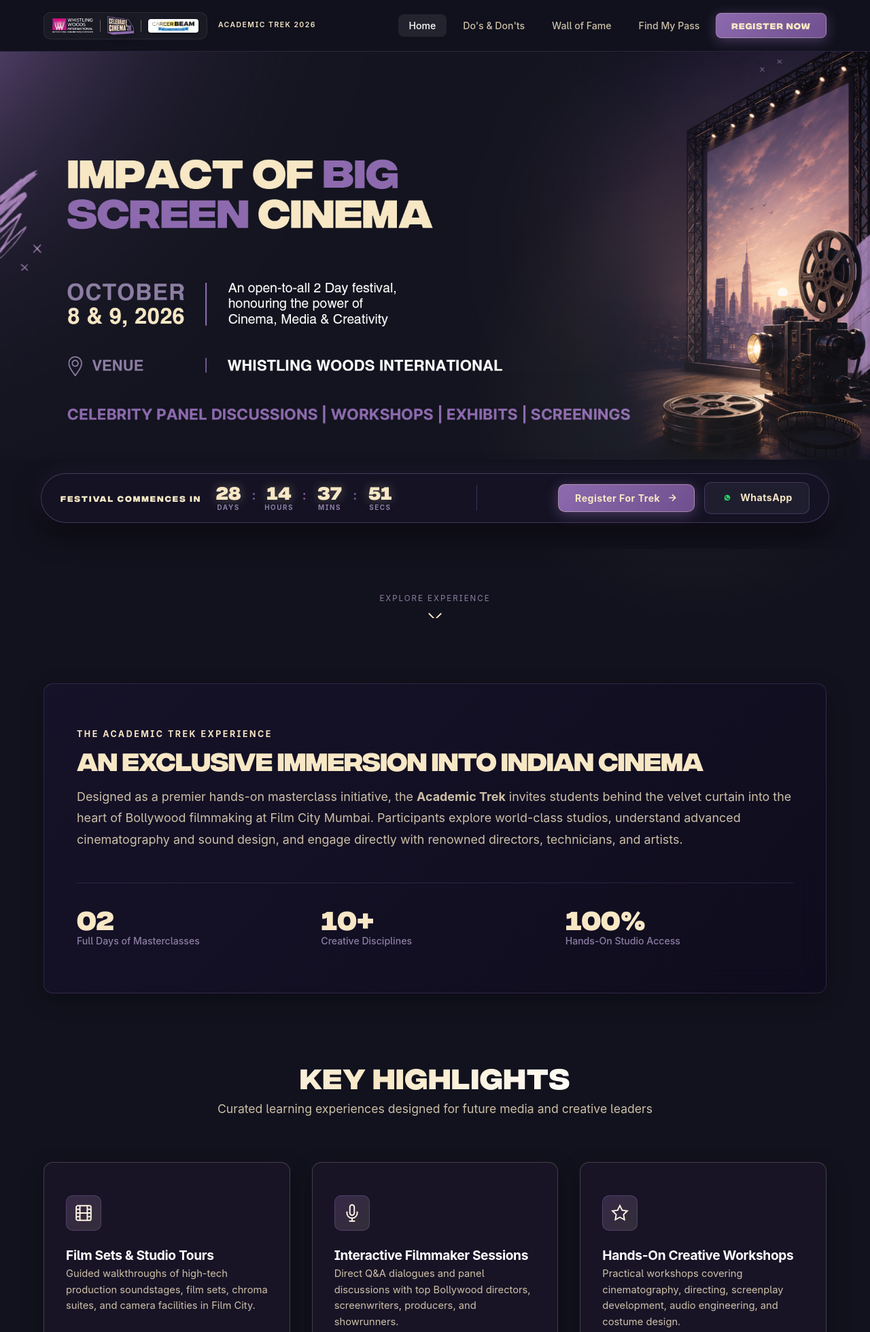
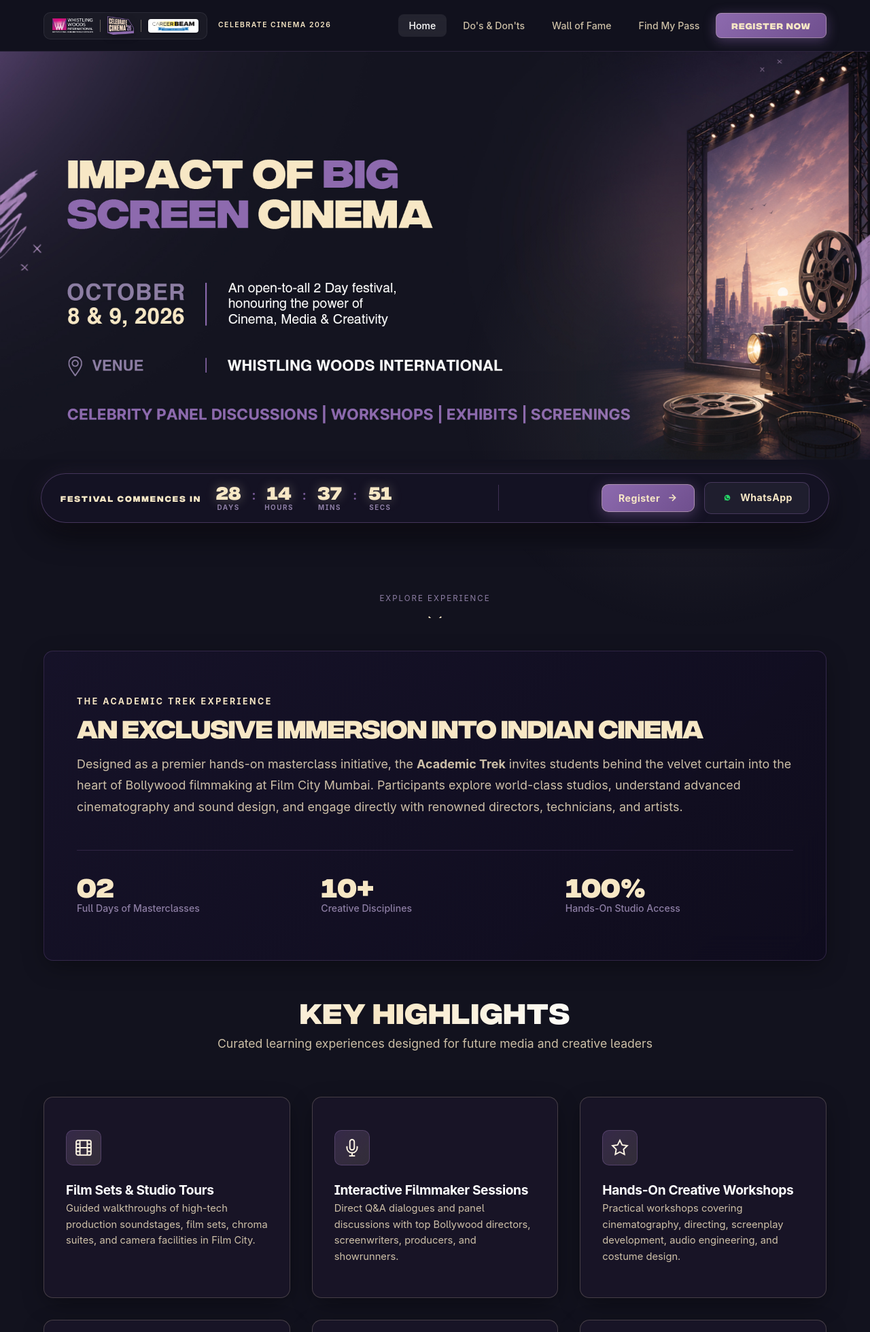
Before and after one commit to guptanilesh9877-oss/whistlingwoods, a plain HTML site: page index.html in a window 1280 px wide. Shown: the top 1959 px of the page at 68% size. Drawn offline with nearby package versions, Linux system fonts and the light colour scheme; no server answers.

Commit message:
style: update navbar subtitle to CELEBRATE CINEMA 2026, shorten CTA to Register, and tighten section spacing

```diff
--- a/index.html
+++ b/index.html
@@ -9,7 +9,7 @@
     <meta property="og:title" content="Celebrate Cinema 2026 | Whistling Woods International">
     <meta property="og:description" content="Academic Trek 2026 — 08th & 09th October 2026 at Whistling Woods International, Film City, Mumbai. Promoted by CareerBeam - Vigor.">
     <meta property="og:type" content="website">
-    <link rel="stylesheet" href="style.css?v=4.5">
+    <link rel="stylesheet" href="style.css?v=4.6">
     <link rel="icon" type="image/png" href="assets/cc26-logo.png">
     <!-- QR Code Generation -->
     <script src="https://cdn.jsdelivr.net/npm/qrcode@1.5.4/build/qrcode.min.js"></script>
@@ -35,7 +35,7 @@
                 <img src="careerbeam_logo.png" alt="CareerBeam" class="nav-partner-logo">
             </div>
             <div class="brand-text-block">
-                <span class="nav-subtitle">ACADEMIC TREK 2026</span>
+                <span class="nav-subtitle">CELEBRATE CINEMA 2026</span>
             </div>
         </div>
         <ul class="nav-links" id="nav-links">
@@ -115,7 +115,7 @@
 
                 <div class="dock-actions">
                     <button class="btn btn-primary btn-glow" onclick="navigateTo('register')">
-                        Register For Trek
+                        Register
                         <svg class="btn-arrow" viewBox="0 0 24 24" fill="none" stroke="currentColor" stroke-width="2.5">
                             <line x1="5" y1="12" x2="19" y2="12"></line>
                             <polyline points="12 5 19 12 12 19"></polyline>
@@ -207,7 +207,7 @@
                 <!-- Actions -->
                 <div class="hero-actions mobile-actions">
                     <button class="btn btn-primary btn-glow btn-full" id="hero-register-btn" onclick="navigateTo('register')">
-                        Register For Trek
+                        Register
                         <svg class="btn-arrow" viewBox="0 0 24 24" fill="none" stroke="currentColor" stroke-width="2.5">
                             <line x1="5" y1="12" x2="19" y2="12"></line>
                             <polyline points="12 5 19 12 12 19"></polyline>
@@ -1446,7 +1446,7 @@
         <div class="names-cta">
             <p>Want to see your name here?</p>
             <button class="btn btn-primary btn-glow" onclick="navigateTo('register')">
-                Register For Trek
+                Register
                 <svg class="btn-arrow" viewBox="0 0 24 24" fill="none" stroke="currentColor" stroke-width="2.5">
                     <line x1="5" y1="12" x2="19" y2="12"></line>
                     <polyline points="12 5 19 12 12 19"></polyline>
@@ -1479,10 +1479,10 @@
 <div id="toast-container"></div>
 
 <!-- ═══ SCRIPTS ═══ -->
-<script src="data.js?v=4.5"></script>
-<script src="animations.js?v=4.5"></script>
-<script src="app.js?v=4.5"></script>
-<script src="admin.js?v=4.5"></script>
+<script src="data.js?v=4.6"></script>
+<script src="animations.js?v=4.6"></script>
+<script src="app.js?v=4.6"></script>
+<script src="admin.js?v=4.6"></script>
 
 </body>
 </html>
--- a/style.css
+++ b/style.css
@@ -188,9 +188,17 @@
 }
 
 .section {
-    padding: var(--space-4xl) 0;
+    padding: var(--space-2xl) 0;
     position: relative;
     z-index: 1;
+}
+
+#about-section {
+    padding-bottom: var(--space-lg);
+}
+
+#celebrity-section {
+    padding-top: var(--space-lg);
 }
 
 .page {
@@ -1041,7 +1049,7 @@
     padding: var(--space-3xl) var(--space-2xl);
     border: 1px solid rgba(141, 106, 174, 0.25);
     background: linear-gradient(135deg, rgba(23, 19, 42, 0.9) 0%, rgba(15, 12, 30, 0.95) 100%);
-    margin-bottom: var(--space-4xl);
+    margin-bottom: var(--space-2xl);
 }
 
 .overview-badge {
```
